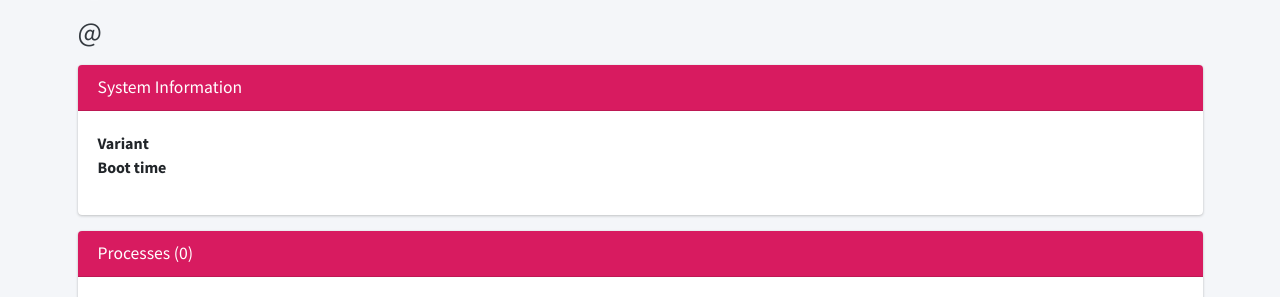
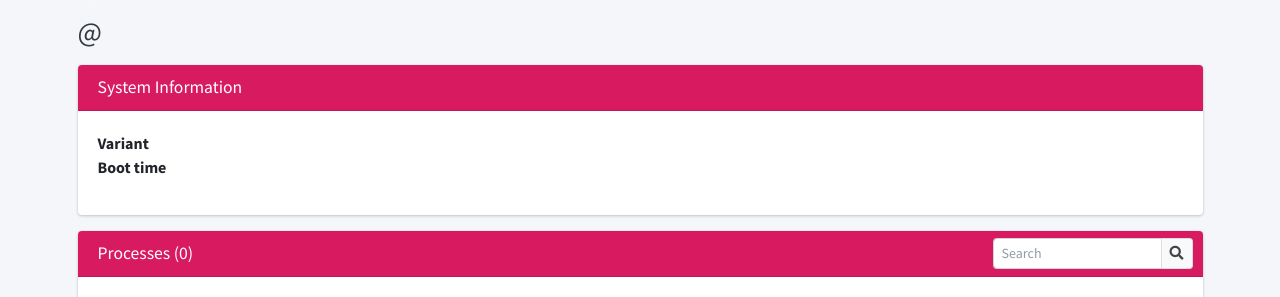
Before and after one commit to gridhead/sysmon, a Flask app: template templates/mode.html in a window 1280 px wide. Shown: the part 57-354 px from the top of the page. Run offline with Flask 2, Linux system fonts and the light colour scheme; the template is opened without the code that fills it, so the values that code supplies are empty; some libraries are stand-ins or nearby versions.

Commit message:
Added search bar to the processes section

```diff
--- a/templates/mode.html
+++ b/templates/mode.html
@@ -388,6 +388,14 @@
                     <div class="card card-maroon">
                         <div class="card-header">
                             <h5 id="proc-info-ttle" class="card-title m-0">Processes ({{ procinfo|length }})</h5>
+                            <div class="card-tools">
+                                <div class="input-group input-group-sm" style="width: 200px;">
+                                    <input type="text" name="table_search" class="form-control float-right" placeholder="Search">
+                                    <div class="input-group-append">
+                                        <button type="submit" class="btn btn-default"><i class="fas fa-search"></i></button>
+                                    </div>
+                                </div>
+                            </div>
                         </div>
                         <div class="card-body">
                             <div class="card-body table-responsive p-0" style="height: 600px;">
```
